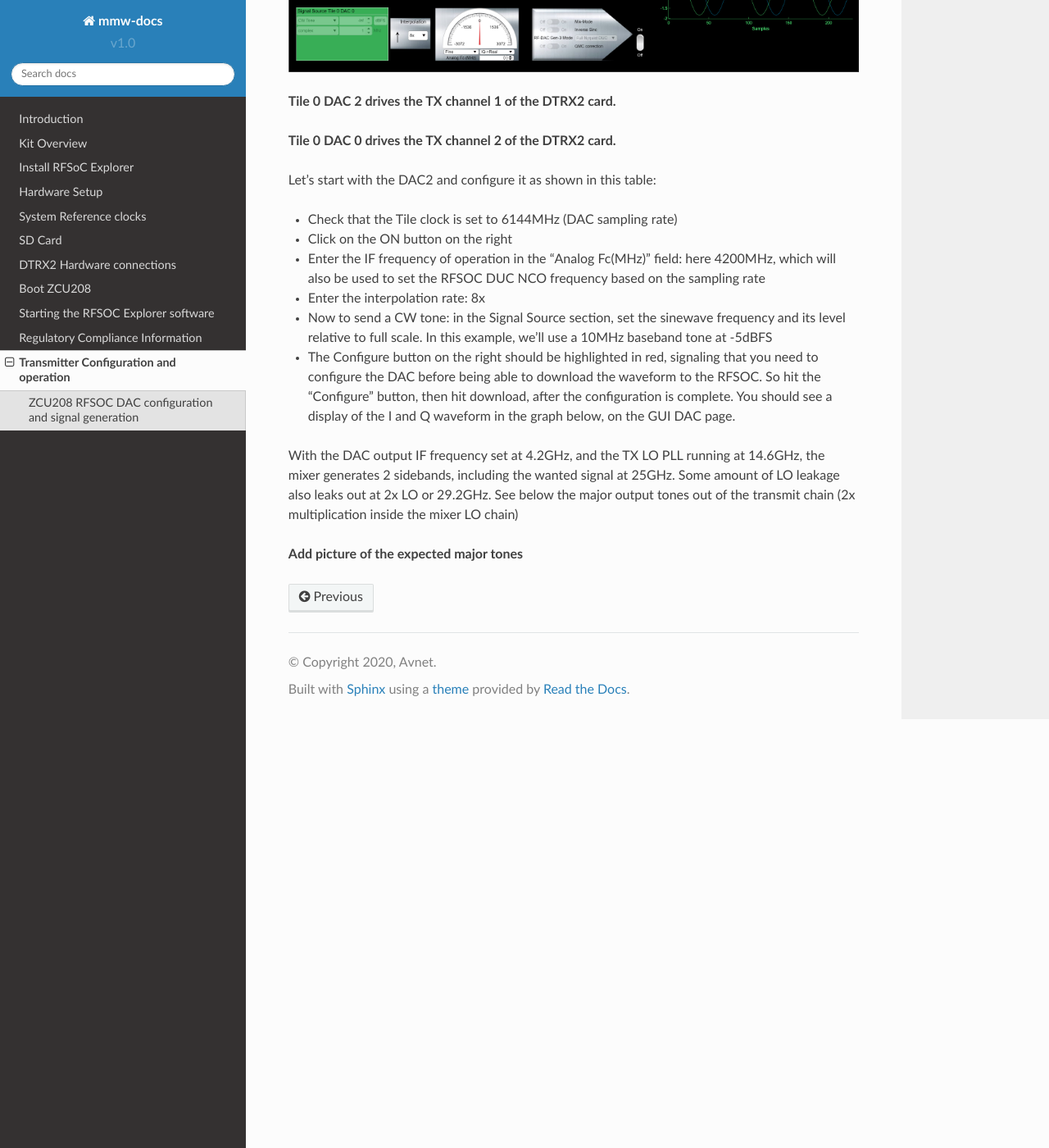
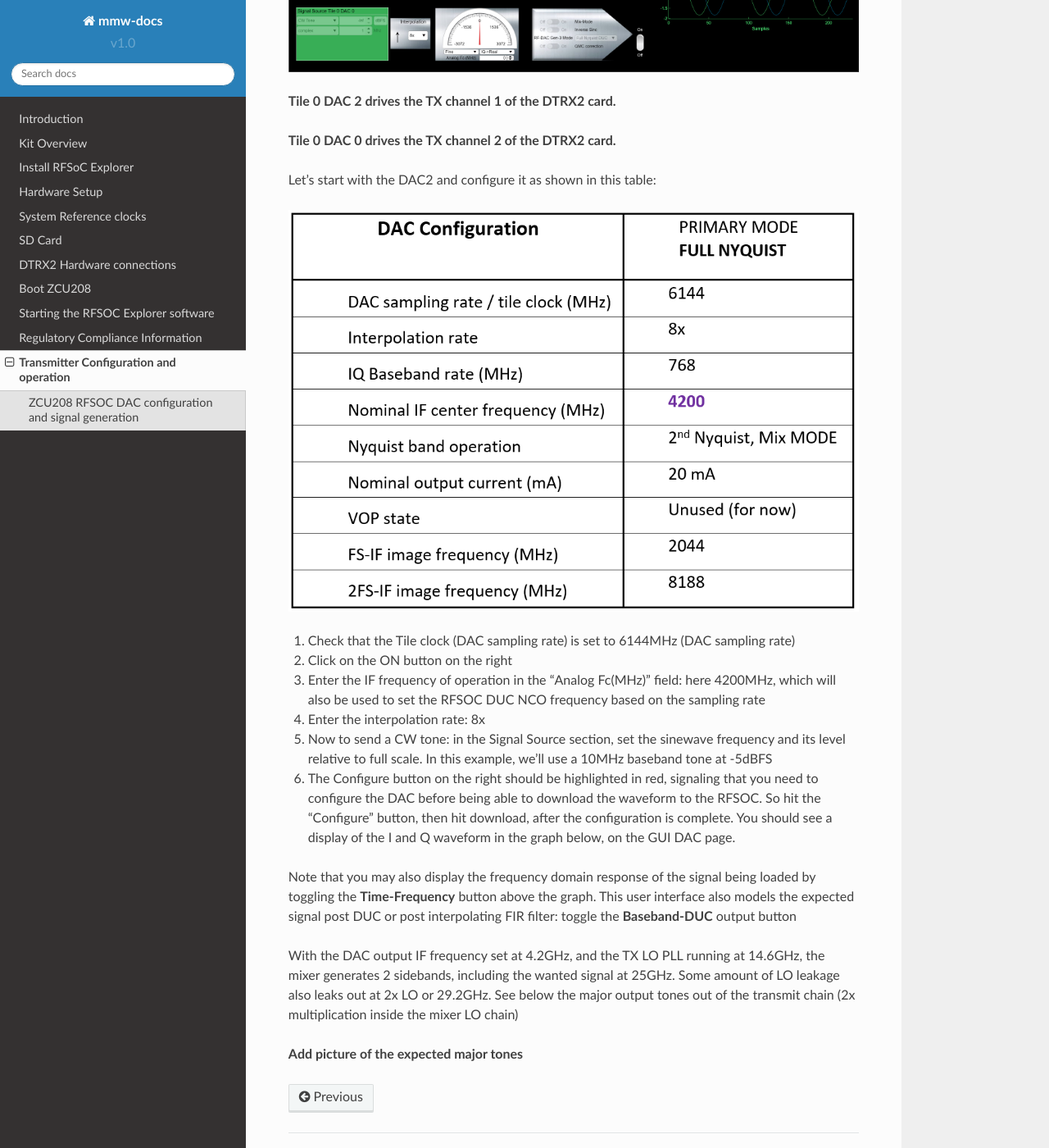
Before and after one commit to AvnetDev/rfsoc-board-docs, a Sphinx documentation site: the page built from docs/source/tx_setup.rst, in a window 1280 px wide and 1400 px high, scrolled down 1024 px. Shown: the whole window at 82% size. Built offline with Sphinx 7.4.7 and the Read the Docs theme 2.0.0, drawn with Linux system fonts in a browser that asks for light colours.

```diff
--- a/docs/source/tx_setup.rst
+++ b/docs/source/tx_setup.rst
@@ -28,12 +28,17 @@
 
 Let’s start with the DAC2 and configure it as shown in this table:
 
--	Check that the Tile clock is set to 6144MHz (DAC sampling rate)
--	Click on the ON button on the right
--	Enter the IF frequency of operation in the "Analog Fc(MHz)" field: here 4200MHz, which will also be used to set the RFSOC DUC NCO frequency based on the sampling rate
--	Enter the interpolation rate: 8x
--	Now to send a CW tone: in the Signal Source section, set the sinewave frequency and its level relative to full scale. In this example, we’ll use a 10MHz baseband tone at -5dBFS
--	The Configure button on the right should be highlighted in red, signaling that you need to configure the DAC before being able to download the waveform to the RFSOC. So hit the “Configure” button, then hit download, after the configuration is complete. You should see a display of the I and Q waveform in the graph below, on the GUI DAC page.
+.. image:: images_tx_setup/DACs_config_table.png
+
+#. Check that the Tile clock (DAC sampling rate) is set to 6144MHz (DAC sampling rate)
+#. Click on the ON button on the right
+#. Enter the IF frequency of operation in the "Analog Fc(MHz)" field: here 4200MHz, which will also be used to set the RFSOC DUC NCO frequency based on the sampling rate
+#. Enter the interpolation rate: 8x
+#. Now to send a CW tone: in the Signal Source section, set the sinewave frequency and its level relative to full scale. In this example, we’ll use a 10MHz baseband tone at -5dBFS
+#. The Configure button on the right should be highlighted in red, signaling that you need to configure the DAC before being able to download the waveform to the RFSOC. So hit the “Configure” button, then hit download, after the configuration is complete. You should see a display of the I and Q waveform in the graph below, on the GUI DAC page.
+
+Note that you may also display the frequency domain response of the signal being loaded by toggling the **Time-Frequency** button above the graph.
+This user interface also models the expected signal post DUC or post interpolating FIR filter: toggle the **Baseband-DUC** output button
 
 With the DAC output IF frequency set at 4.2GHz, and the TX LO PLL running at 14.6GHz, the mixer generates 2 sidebands, including the wanted signal at 25GHz. Some amount of LO leakage also leaks out at 2x LO or 29.2GHz. See below the major output tones out of the transmit chain (2x multiplication inside the mixer LO chain)
 
```
Also changed, not shown: docs/source/images_tx_setup/26G_TX_widespan.PNG (added).
